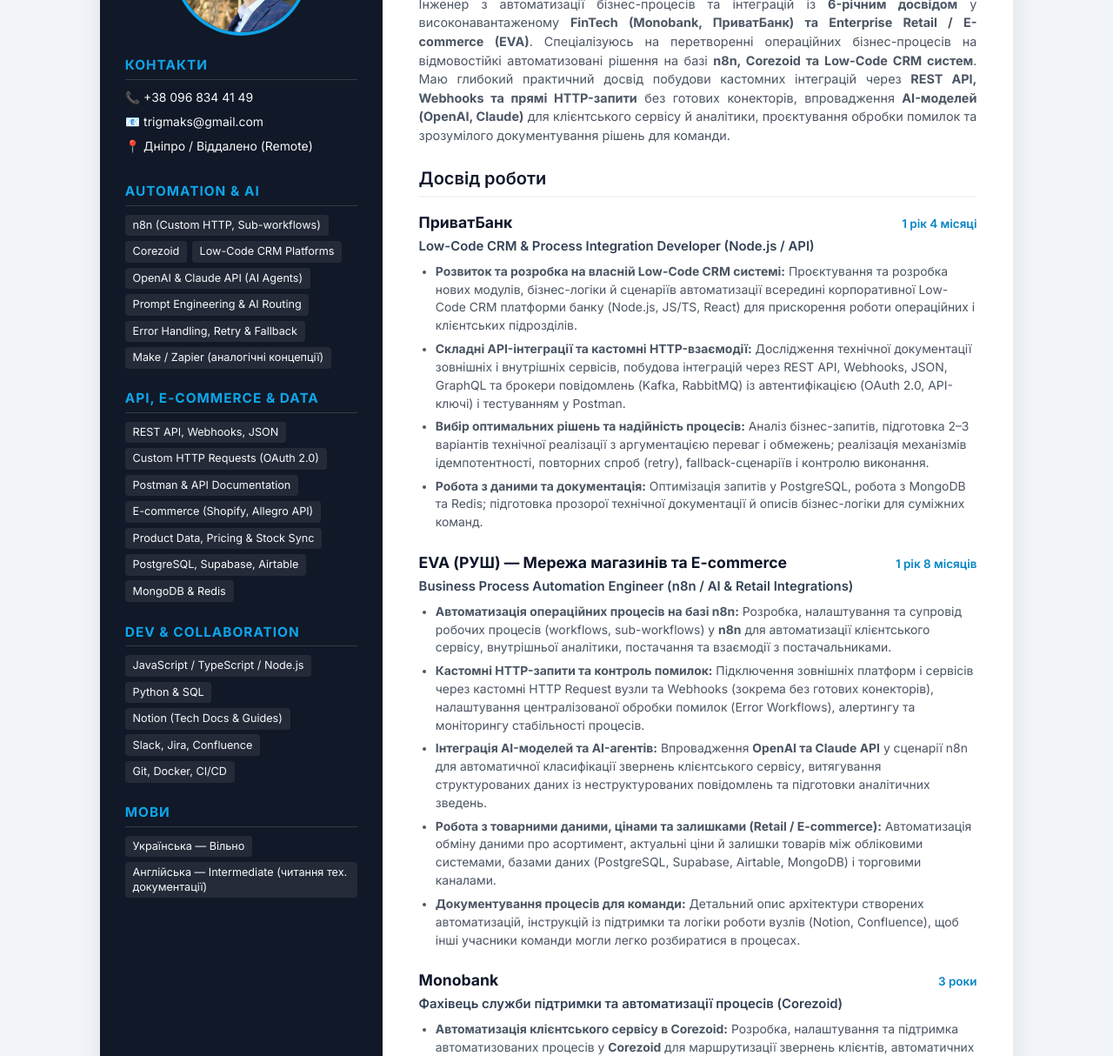
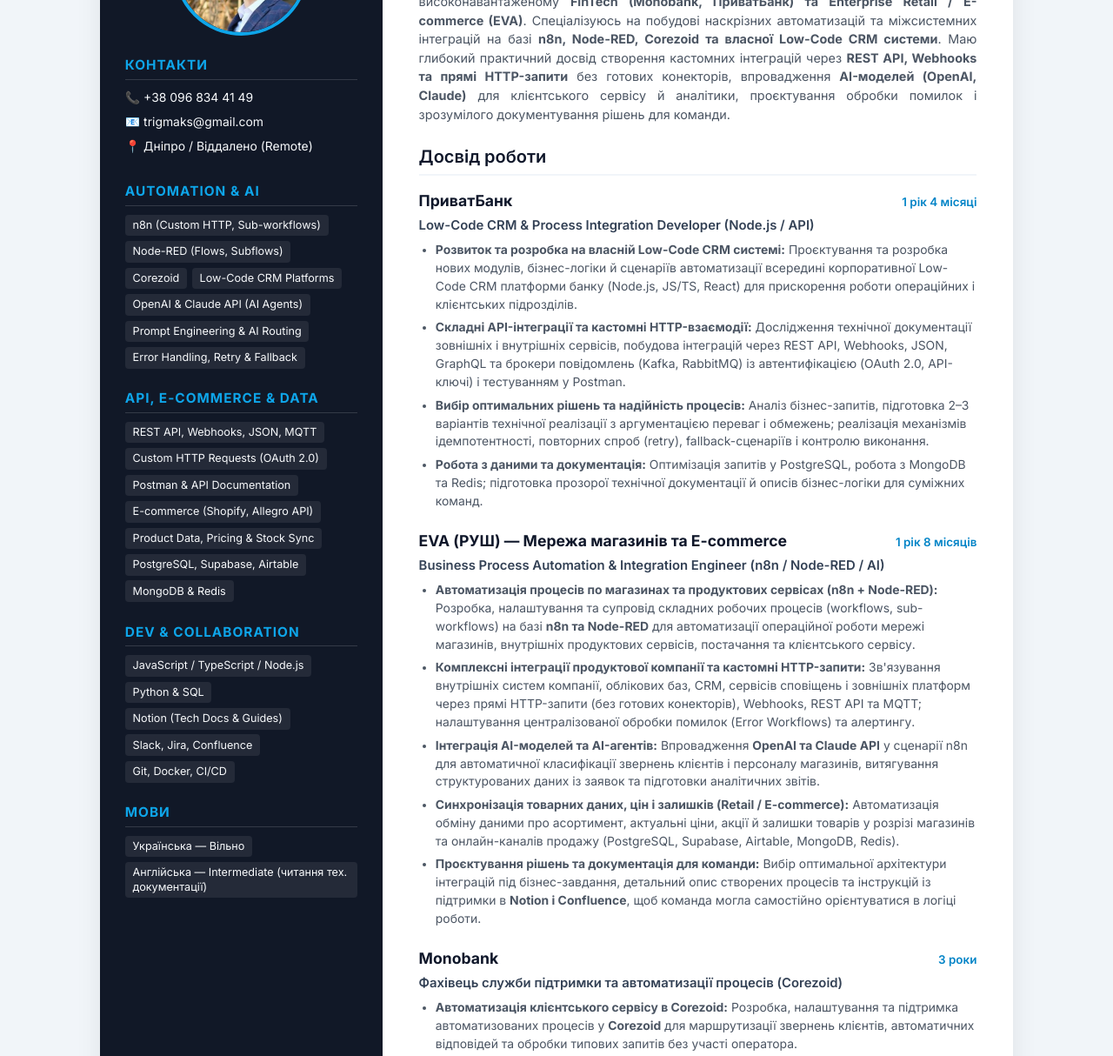
Before and after one commit to MaxTryhub/resume_ukr, a plain HTML site: page index.html in a window 1280 px wide. Shown: the part 183-1397 px from the top of the page at 87% size. Drawn offline with Linux system fonts and the light colour scheme.

Commit message:
Update index.html

```diff
--- a/index.html
+++ b/index.html
@@ -4,7 +4,7 @@
     <meta charset="UTF-8" />
     <meta http-equiv="X-UA-Compatible" content="IE=edge" />
     <meta name="viewport" content="width=device-width, initial-scale=1.0" />
-    <title>Максим Тригуб - Business Process Automation Engineer (n8n & AI)</title>
+    <title>Максим Тригуб - Business Process Automation Engineer (n8n / Node-RED / AI)</title>
     <link rel="preconnect" href="https://fonts.googleapis.com" />
     <link rel="preconnect" href="https://fonts.gstatic.com" crossorigin />
     <link href="https://fonts.googleapis.com/css2?family=Inter:wght@300;400;600;700&display=swap" rel="stylesheet" />
@@ -250,19 +250,19 @@
                 <h3>Automation & AI</h3>
                 <ul class="skills-list">
                     <li>n8n (Custom HTTP, Sub-workflows)</li>
+                    <li>Node-RED (Flows, Subflows)</li>
                     <li>Corezoid</li>
                     <li>Low-Code CRM Platforms</li>
                     <li>OpenAI & Claude API (AI Agents)</li>
                     <li>Prompt Engineering & AI Routing</li>
                     <li>Error Handling, Retry & Fallback</li>
-                    <li>Make / Zapier (аналогічні концепції)</li>
                 </ul>
             </div>
 
             <div class="sidebar-section">
                 <h3>API, E-Commerce & Data</h3>
                 <ul class="skills-list">
-                    <li>REST API, Webhooks, JSON</li>
+                    <li>REST API, Webhooks, JSON, MQTT</li>
                     <li>Custom HTTP Requests (OAuth 2.0)</li>
                     <li>Postman & API Documentation</li>
                     <li>E-commerce (Shopify, Allegro API)</li>
@@ -295,10 +295,10 @@
         <!-- MAIN CONTENT -->
         <main class="main-content">
             <header class="header-section">
-                <div class="profession">Інженер з автоматизації бізнес-процесів (n8n / AI / Integrations)</div>
+                <div class="profession">Інженер з автоматизації бізнес-процесів (n8n / Node-RED / AI)</div>
                 <h1 class="name">Максим Тригуб</h1>
                 <p class="summary">
-                    Інженер з автоматизації бізнес-процесів та інтеграцій із <strong>6-річним досвідом</strong> у високонавантаженому <strong>FinTech (Monobank, ПриватБанк) та Enterprise Retail / E-commerce (EVA)</strong>. Спеціалізуюсь на перетворенні операційних бізнес-процесів на відмовостійкі автоматизовані рішення на базі <strong>n8n, Corezoid та Low-Code CRM систем</strong>. Маю глибокий практичний досвід побудови кастомних інтеграцій через <strong>REST API, Webhooks та прямі HTTP-запити</strong> без готових конекторів, впровадження <strong>AI-моделей (OpenAI, Claude)</strong> для клієнтського сервісу й аналітики, проєктування обробки помилок та зрозумілого документування рішень для команди.
+                    Інженер з автоматизації бізнес-процесів та інтеграцій із <strong>6-річним досвідом</strong> у високонавантаженому <strong>FinTech (Monobank, ПриватБанк) та Enterprise Retail / E-commerce (EVA)</strong>. Спеціалізуюсь на побудові наскрізних автоматизацій та міжсистемних інтеграцій на базі <strong>n8n, Node-RED, Corezoid та власної Low-Code CRM системи</strong>. Маю глибокий практичний досвід створення кастомних інтеграцій через <strong>REST API, Webhooks та прямі HTTP-запити</strong> без готових конекторів, впровадження <strong>AI-моделей (OpenAI, Claude)</strong> для клієнтського сервісу й аналітики, проєктування обробки помилок і зрозумілого документування рішень для команди.
                 </p>
             </header>
 
@@ -326,13 +326,13 @@
                         <span class="company-name">EVA (РУШ) — Мережа магазинів та E-commerce</span>
                         <span class="duration">1 рік 8 місяців</span>
                     </div>
-                    <div class="job-title">Business Process Automation Engineer (n8n / AI & Retail Integrations)</div>
+                    <div class="job-title">Business Process Automation & Integration Engineer (n8n / Node-RED / AI)</div>
                     <ul class="duties-list">
-                        <li><strong>Автоматизація операційних процесів на базі n8n:</strong> Розробка, налаштування та супровід робочих процесів (workflows, sub-workflows) у <strong>n8n</strong> для автоматизації клієнтського сервісу, внутрішньої аналітики, постачання та взаємодії з постачальниками.</li>
-                        <li><strong>Кастомні HTTP-запити та контроль помилок:</strong> Підключення зовнішніх платформ і сервісів через кастомні HTTP Request вузли та Webhooks (зокрема без готових конекторів), налаштування централізованої обробки помилок (Error Workflows), алертингу та моніторингу стабільності процесів.</li>
-                        <li><strong>Інтеграція AI-моделей та AI-агентів:</strong> Впровадження <strong>OpenAI та Claude API</strong> у сценарії n8n для автоматичної класифікації звернень клієнтського сервісу, витягування структурованих даних із неструктурованих повідомлень та підготовки аналітичних зведень.</li>
-                        <li><strong>Робота з товарними даними, цінами та залишками (Retail / E-commerce):</strong> Автоматизація обміну даними про асортимент, актуальні ціни й залишки товарів між обліковими системами, базами даних (PostgreSQL, Supabase, Airtable, MongoDB) і торговими каналами.</li>
-                        <li><strong>Документування процесів для команди:</strong> Детальний опис архітектури створених автоматизацій, інструкцій із підтримки та логіки роботи вузлів (Notion, Confluence), щоб інші учасники команди могли легко розбиратися в процесах.</li>
+                        <li><strong>Автоматизація процесів по магазинах та продуктових сервісах (n8n + Node-RED):</strong> Розробка, налаштування та супровід складних робочих процесів (workflows, sub-workflows) на базі <strong>n8n та Node-RED</strong> для автоматизації операційної роботи мережі магазинів, внутрішніх продуктових сервісів, постачання та клієнтського сервісу.</li>
+                        <li><strong>Комплексні інтеграції продуктової компанії та кастомні HTTP-запити:</strong> Зв'язування внутрішніх систем компанії, облікових баз, CRM, сервісів сповіщень і зовнішніх платформ через прямі HTTP-запити (без готових конекторів), Webhooks, REST API та MQTT; налаштування централізованої обробки помилок (Error Workflows) та алертингу.</li>
+                        <li><strong>Інтеграція AI-моделей та AI-агентів:</strong> Впровадження <strong>OpenAI та Claude API</strong> у сценарії n8n для автоматичної класифікації звернень клієнтів і персоналу магазинів, витягування структурованих даних із заявок та підготовки аналітичних звітів.</li>
+                        <li><strong>Синхронізація товарних даних, цін і залишків (Retail / E-commerce):</strong> Автоматизація обміну даними про асортимент, актуальні ціни, акції й залишки товарів у розрізі магазинів та онлайн-каналів продажу (PostgreSQL, Supabase, Airtable, MongoDB, Redis).</li>
+                        <li><strong>Проєктування рішень та документація для команди:</strong> Вибір оптимальної архітектури інтеграцій під бізнес-завдання, детальний опис створених процесів та інструкцій із підтримки в <strong>Notion і Confluence</strong>, щоб команда могла самостійно орієнтуватися в логіці роботи.</li>
                     </ul>
                 </div>
 
```
